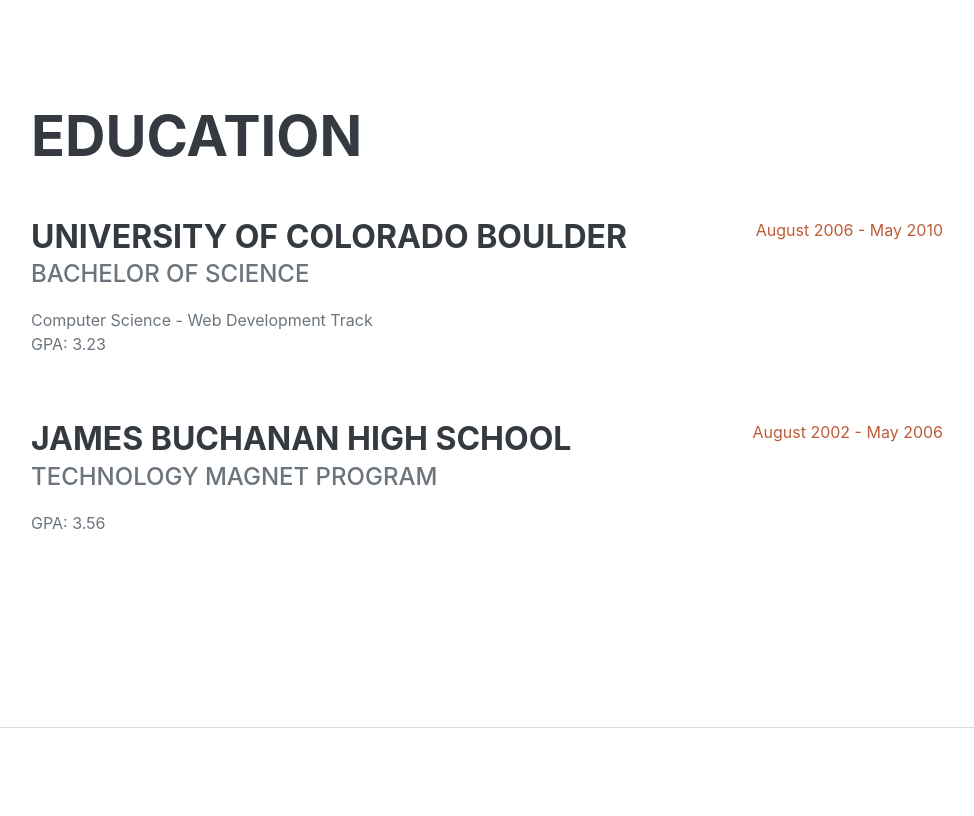
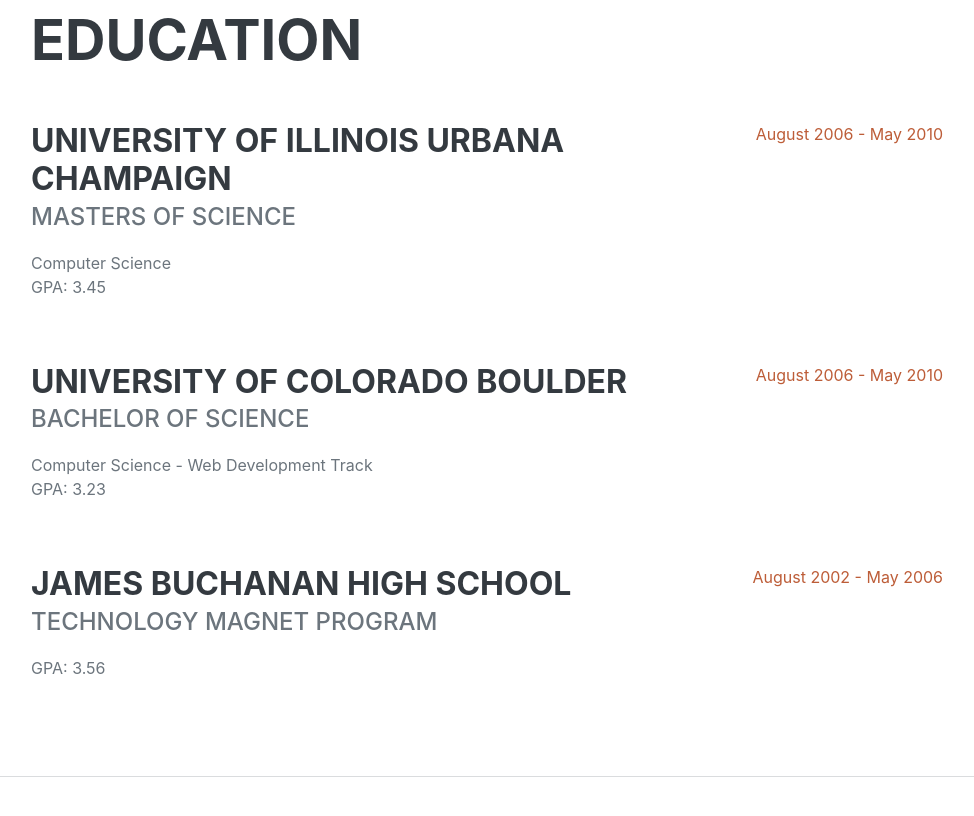
Before and after one commit to timhradil/deep-dive-resume, a plain HTML site: page index.html in a window 1280 px wide. Shown: the part 2080-2896 px from the top of the page, without its empty margins (289-1263 px from the left). Drawn offline with nearby package versions, Linux system fonts and the light colour scheme; a web font is replaced by a local one.

Commit message:
Update index.html

```diff
--- a/index.html
+++ b/index.html
@@ -100,6 +100,15 @@
             <section class="resume-section" id="education">
                 <div class="resume-section-content">
                     <h2 class="mb-5">Education</h2>
+                    <div class="d-flex flex-column flex-md-row justify-content-between mb-5">
+                        <div class="flex-grow-1">
+                            <h3 class="mb-0">University of Illinois Urbana Champaign</h3>
+                            <div class="subheading mb-3">Masters of Science</div>
+                            <div>Computer Science</div>
+                            <p>GPA: 3.45</p>
+                        </div>
+                        <div class="flex-shrink-0"><span class="text-primary">August 2006 - May 2010</span></div>
+                    </div>
                     <div class="d-flex flex-column flex-md-row justify-content-between mb-5">
                         <div class="flex-grow-1">
                             <h3 class="mb-0">University of Colorado Boulder</h3>
```
